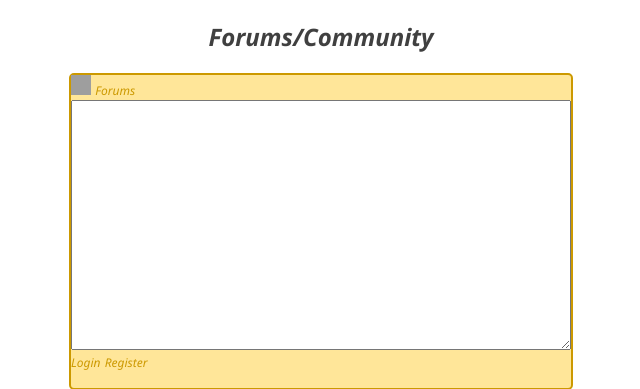
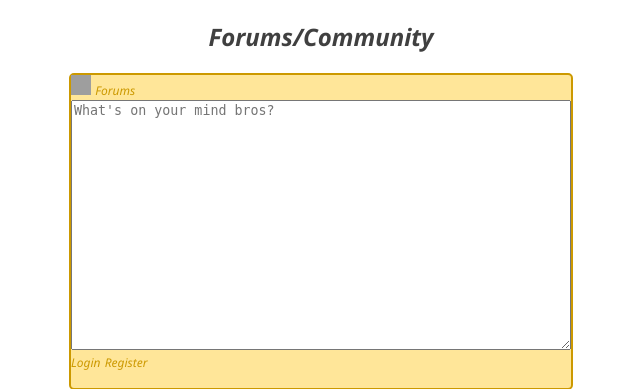
Before and after one commit to ClarkAllen1556/DankJisho, a PHP site: page /new_forum_post.php in a window 1280 px wide. Shown: the part 226-615 px from the top of the page, without its empty margins (319-959 px from the left). Run offline with PHP 8.4, Linux system fonts and the light colour scheme; grey boxes are pictures that could not be loaded.

Commit message:
Making it not gross. Tabs instead of spaces.

```diff
--- a/_handle_forum.php
+++ b/_handle_forum.php
@@ -27,7 +27,7 @@ function addForumPost() {
 
 	$dao = new Dao();
 	$conn = $dao->getConnection();
-
+	$forumPost = $_POST['userForumPost'];
 
 }
 ?>
--- a/forum.php
+++ b/forum.php
@@ -66,6 +66,7 @@ session_start();
 		}*/
 		?>
 		</div>
+	</div>
 </body>
 <div id='Footer'>
 	<span>
--- a/handlers/_note.txt
+++ /dev/null
@@ -1 +0,0 @@
-if files are in these folders they can not require for some reason?
--- a/new_forum_post.php
+++ b/new_forum_post.php
@@ -40,8 +40,7 @@ session_start();
 				<?php
 				include "./_handle_forum.php";
 				?>
-				<textarea id='userForumPost'>
-				</textarea>
+				<textarea id='userForumPost' name="userForumPost" placeholder="What's on your mind bros?"></textarea>
 				<?php
 				if (isset($_SESSION['logged_in'])) {// TODO
 				?>
@@ -54,6 +53,7 @@ session_start();
 				}
 				?>
 			</form>
+		</div>
 	</div>
 </body>
 <div id="Footer">
--- a/styles/global.css
+++ b/styles/global.css
@@ -17,6 +17,7 @@ h2 {
 }
 
 textarea {
+	resize: vertical;
 	height: 250px;
 	width: 500px;
 }
```
Also changed, not shown: about.php (indentation only), data/Dao.php (indentation only), forum_comments.php (indentation only), index.php (indentation only), login.php (indentation only), recent.php (indentation only), register.php (indentation only), search.php (indentation only), styles/content_section.css (indentation only), styles/footer_section.css (indentation only), styles/search_section.css (indentation only), styles/title_section.css (indentation only). Lines whose indentation alone changed are shown as unchanged.
